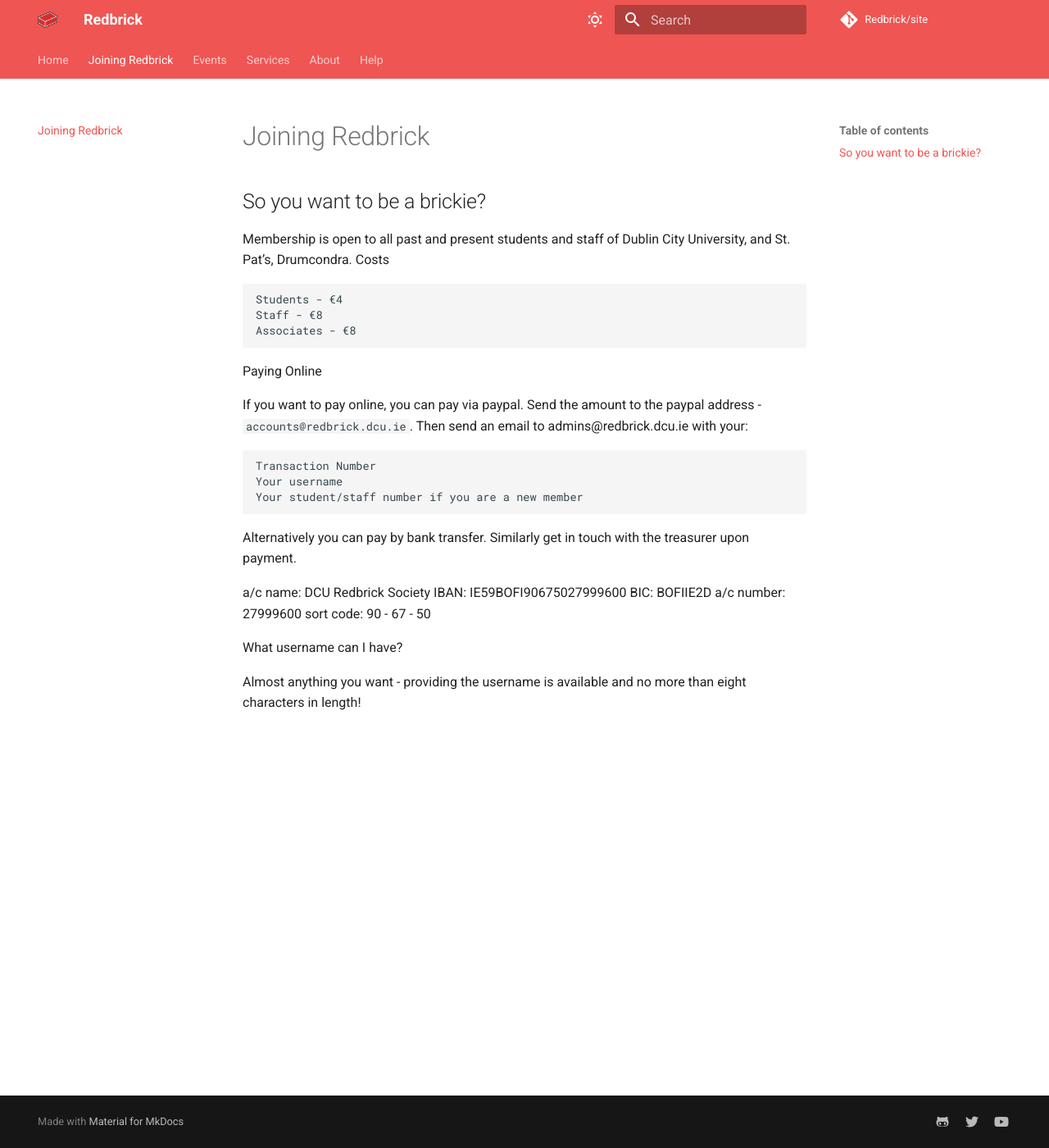
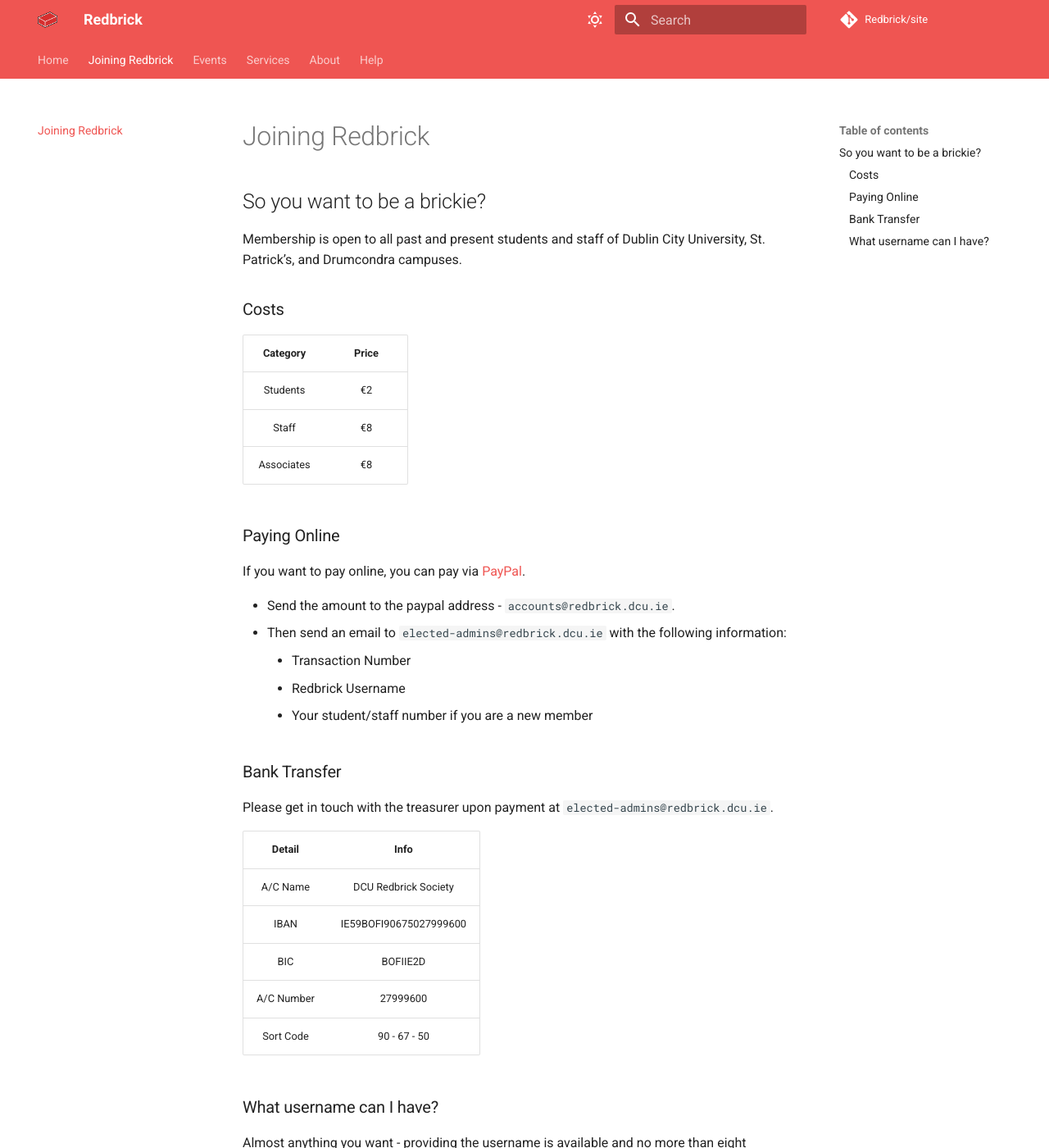
Before and after one commit to redbrick/site, an MkDocs documentation site: the page built from docs/join.md, in a window 1280 px wide and 1400 px high. Shown: the whole window at 82% size. Built offline with MkDocs 1.6.1 and Material for MkDocs 9.7.7, drawn with Linux system fonts in a browser that asks for light colours; comment, search, counter and statistics services are not loaded.

Commit message:
Added content

```diff
--- a/docs/join.md
+++ b/docs/join.md
@@ -2,29 +2,39 @@
 
 ## So you want to be a brickie?
 
-Membership is open to all past and present students and staff of Dublin City University, and St. Pat’s, Drumcondra.
-Costs
+Membership is open to all past and present students and staff of Dublin City University, St. Patrick’s, and Drumcondra campuses.
 
-    Students - €4
-    Staff - €8
-    Associates - €8
+### Costs
 
-Paying Online
+| Category    | Price       |
+| :---------: | :---------: |
+| Students    | €2  |
+| Staff       | €8 |
+| Associates  | €8 |
 
-If you want to pay online, you can pay via paypal. Send the amount to the paypal address - `accounts@redbrick.dcu.ie`. Then send an email to admins@redbrick.dcu.ie with your:
 
-    Transaction Number
-    Your username
-    Your student/staff number if you are a new member
+### Paying Online
 
-Alternatively you can pay by bank transfer. Similarly get in touch with the treasurer upon payment.
+If you want to pay online, you can pay via [PayPal](https://www.paypal.com/ie/home).
 
-a/c name: DCU Redbrick Society
-IBAN: IE59BOFI90675027999600
-BIC: BOFIIE2D
-a/c number: 27999600
-sort code: 90 - 67 - 50
+- Send the amount to the paypal address - `accounts@redbrick.dcu.ie`.
+- Then send an email to `elected-admins@redbrick.dcu.ie` with the following information:
+    - Transaction Number
+    - Redbrick Username
+    - Your student/staff number if you are a new member
 
-What username can I have?
+### Bank Transfer
+
+Please get in touch with the treasurer upon payment at `elected-admins@redbrick.dcu.ie`.
+
+| Detail    | Info       |
+| :---------: | :---------: |
+| A/C Name    | DCU Redbrick Society  |
+| IBAN       | IE59BOFI90675027999600 |
+| BIC  | BOFIIE2D |
+| A/C Number  | 27999600 |
+| Sort Code  | 90 - 67 - 50 |
+
+### What username can I have?
 
 Almost anything you want - providing the username is available and no more than eight characters in length!
```
